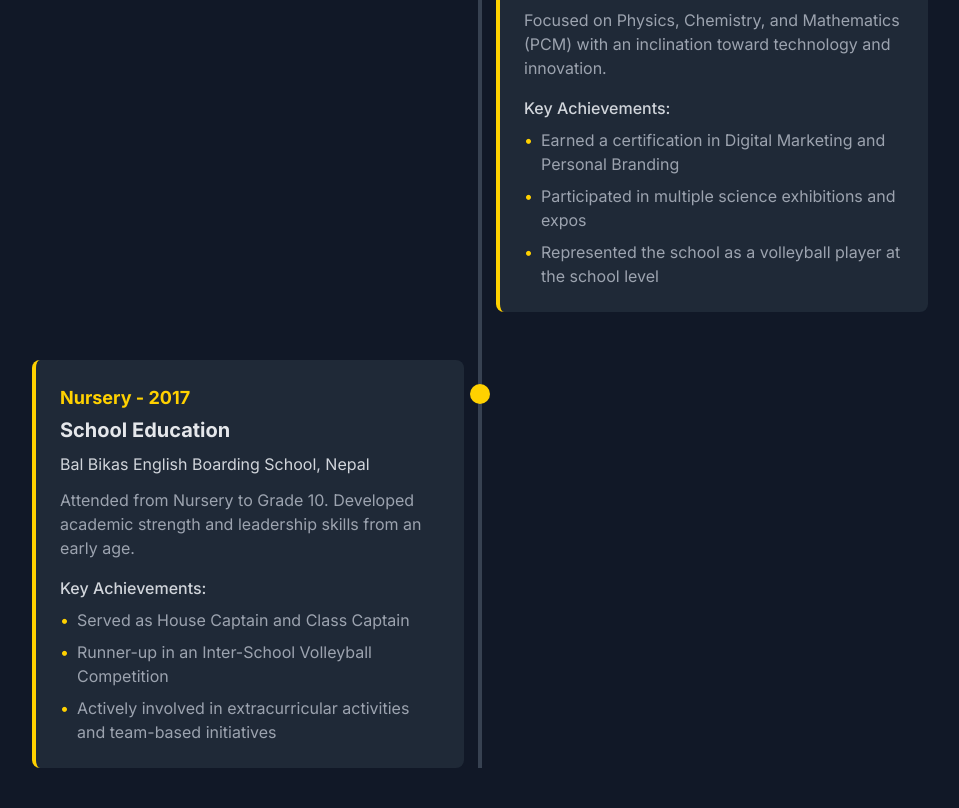
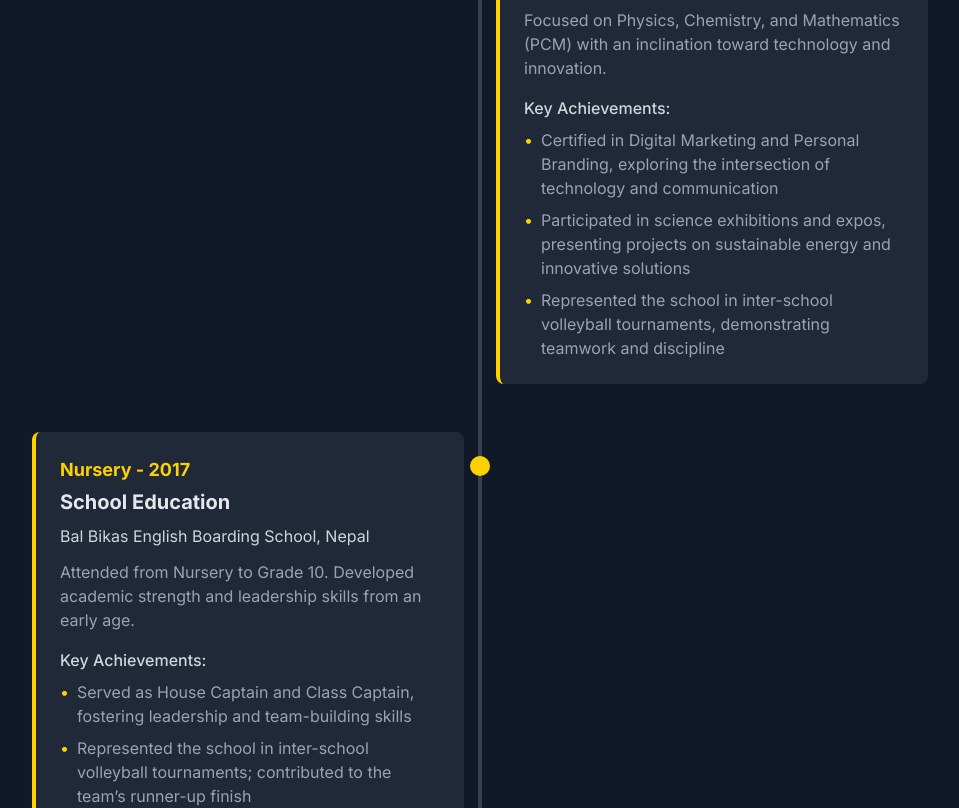
Before and after one commit to DhirajSah736/Personal_portfolio-website, a React (Vite) app: page / in a window 1280 px wide. Shown: the part 4400-5208 px from the top of the page, without its empty margins (160-1119 px from the left). Built offline with nearby package versions, Linux system fonts and the light colour scheme.

Commit message:
made change

```diff
--- a/src/data/educationData.ts
+++ b/src/data/educationData.ts
@@ -32,9 +32,9 @@ export const educationData: Education[] = [
     institution: "Delhi Public School - BPKIHS, Dharan, Nepal",
     description: "Focused on Physics, Chemistry, and Mathematics (PCM) with an inclination toward technology and innovation.",
     achievements: [
-      "Earned a certification in Digital Marketing and Personal Branding",
-      "Participated in multiple science exhibitions and expos",
-      "Represented the school as a volleyball player at the school level"
+      "Certified in Digital Marketing and Personal Branding, exploring the intersection of technology and communication",
+      "Participated in science exhibitions and expos, presenting projects on sustainable energy and innovative solutions",
+      "Represented the school in inter-school volleyball tournaments, demonstrating teamwork and discipline"
     ]
   },
   {
@@ -43,9 +43,9 @@ export const educationData: Education[] = [
     institution: "Bal Bikas English Boarding School, Nepal",
     description: "Attended from Nursery to Grade 10. Developed academic strength and leadership skills from an early age.",
     achievements: [
-      "Served as House Captain and Class Captain",
-      "Runner-up in an Inter-School Volleyball Competition",
-      "Actively involved in extracurricular activities and team-based initiatives"
+      "Served as House Captain and Class Captain, fostering leadership and team-building skills",
+      "Represented the school in inter-school volleyball tournaments; contributed to the team’s runner-up finish",
+      "Engaged in debates, science fairs, and community projects, strengthening problem-solving and collaboration skills"
     ]
   }
 ];
```
